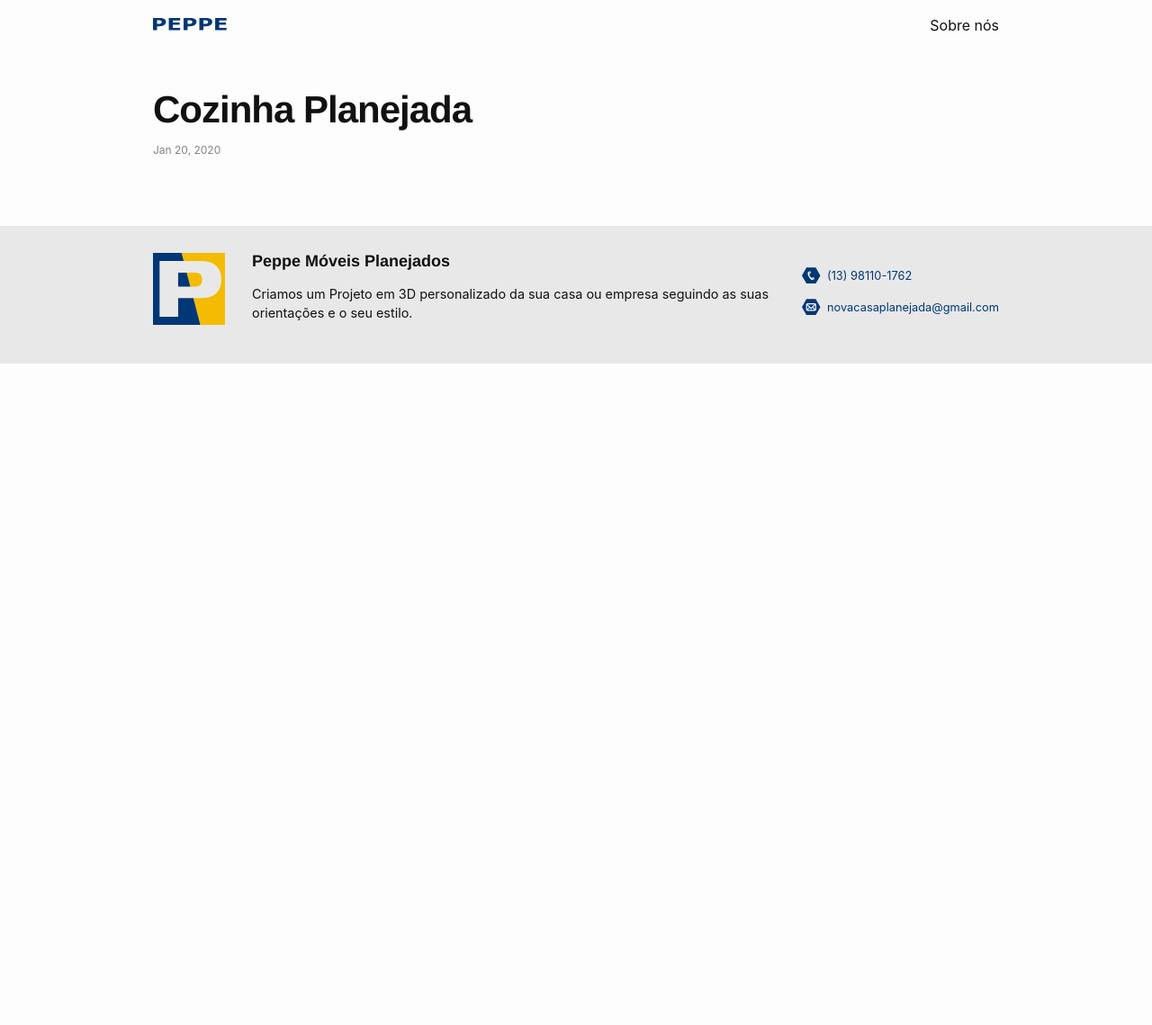
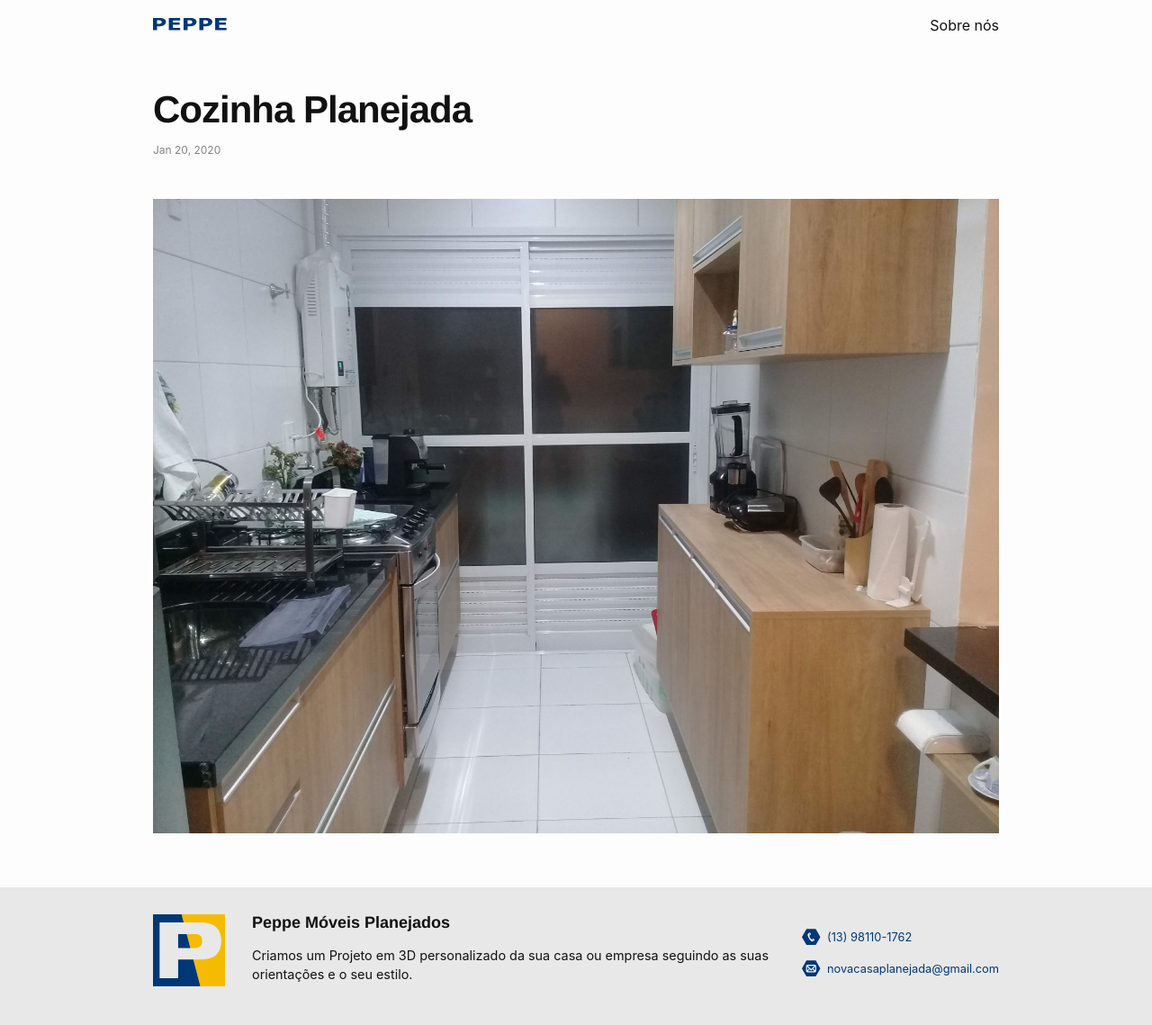
Before and after one commit to PeppeMoveisPlanejados/peppemoveisplanejados.github.io, a Jekyll site: the page built from _posts/2020-01-20-cozinha-planejada.markdown, in a window 1280 px wide. Shown: the whole page at 90% size. Built offline with Jekyll 4.4.1, drawn with Linux system fonts in a browser that asks for light colours; before the commit the page ends 900 px from its top, so only the background shows below that.

Commit message:
Updated Cozinha Planejada

```diff
--- a/_posts/2020-01-20-cozinha-planejada.markdown
+++ b/_posts/2020-01-20-cozinha-planejada.markdown
@@ -2,3 +2,5 @@
 title: Cozinha Planejada
 date: 2020-01-20 17:07:00 -02:00
 ---
+
+![cozinha planejada2.jpg](/uploads/cozinha%20planejada2.jpg)
```
